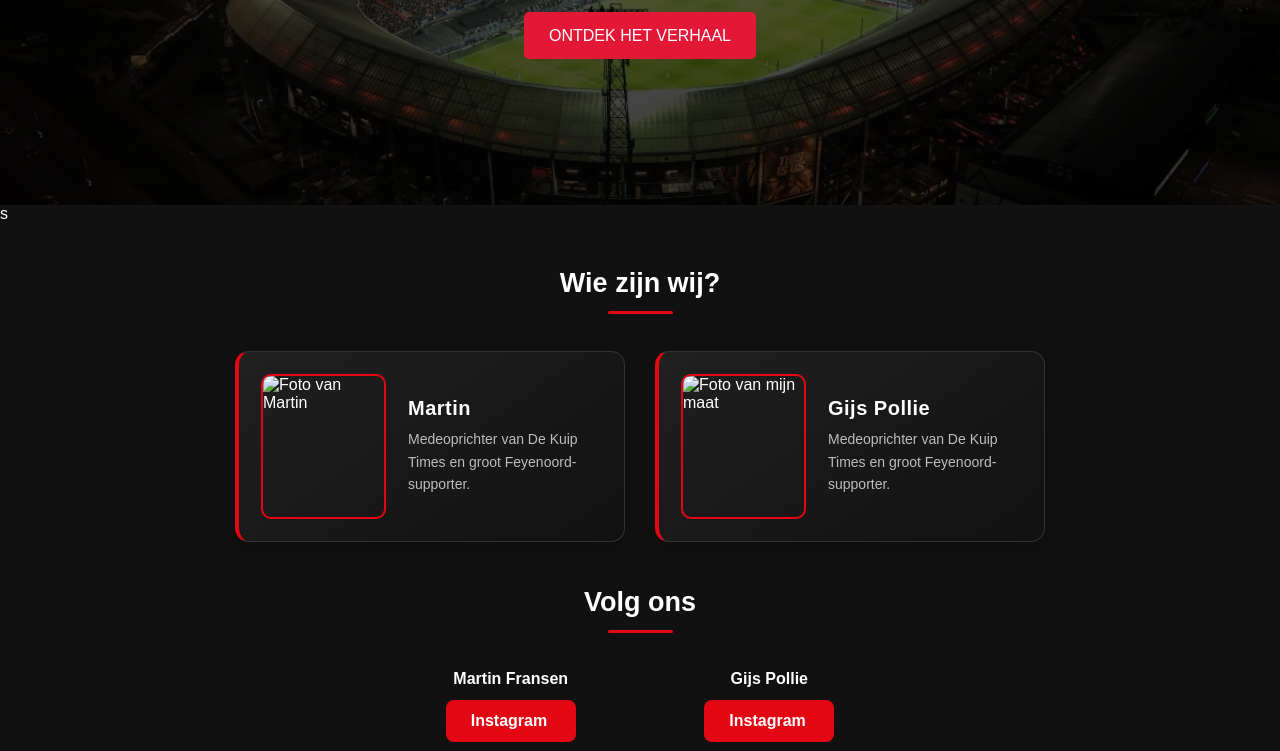
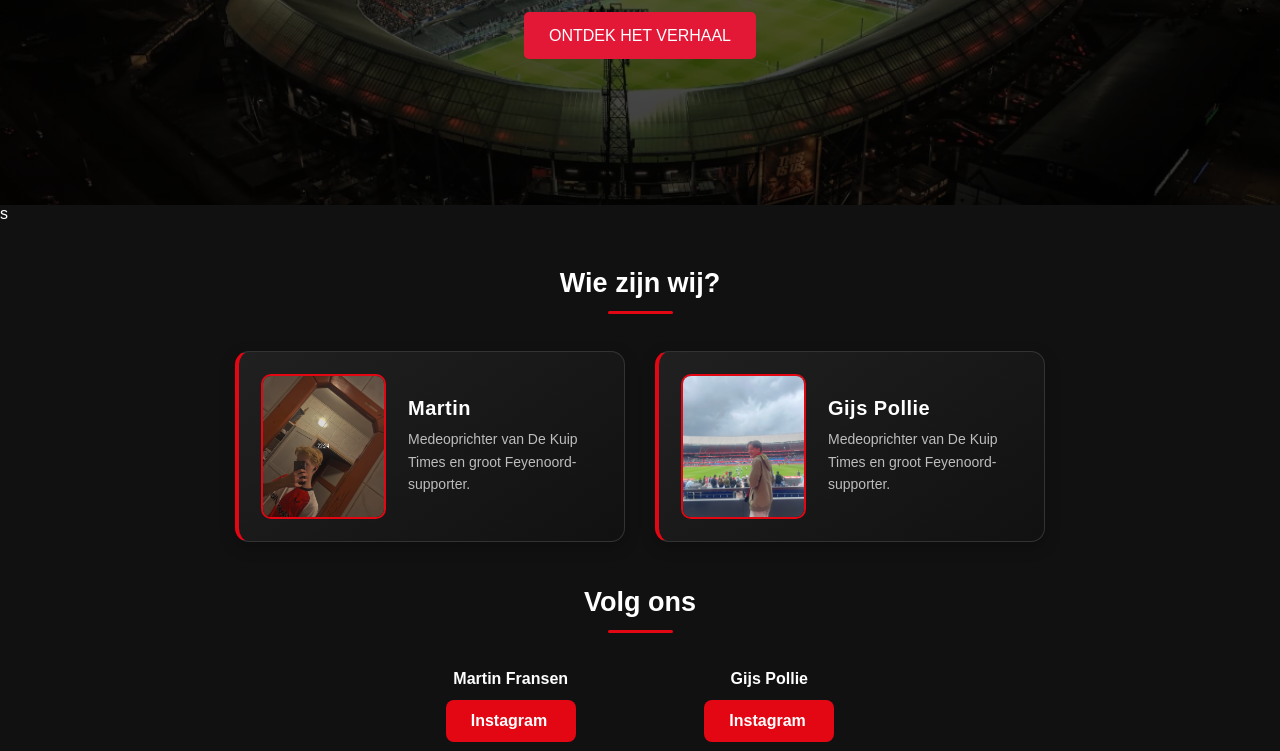
Before and after one commit to Mrtnftbl/De-Kuip-Times, a plain HTML site: page index.html in a window 1280 px wide. Shown: the part 340-1091 px from the top of the page. Drawn offline with Linux system fonts and the light colour scheme.

Commit message:
Add files via upload

```diff
--- a/index.html
+++ b/index.html
@@ -35,8 +35,7 @@ s
 <div class="team-container">
 
     <div class="team-card">
-        <img src="images/FotoMartin.jpg" alt="Foto van Martin">
-
+       <img src="FotoMartin.jpg" alt="Foto van Martin">
         <div class="team-info">
             <h4>Martin</h4>
             <p>Medeoprichter van De Kuip Times en groot Feyenoord-supporter.</p>
@@ -44,8 +43,7 @@ s
     </div>
 
     <div class="team-card">
-        <img src="images/Gijs.jpg" alt="Foto van mijn maat">
-
+       <img src="Gijs.jpg" alt="Foto van Gijs">
         <div class="team-info">
             <h4>Gijs Pollie</h4>
             <p>Medeoprichter van De Kuip Times en groot Feyenoord-supporter.</p>
```
